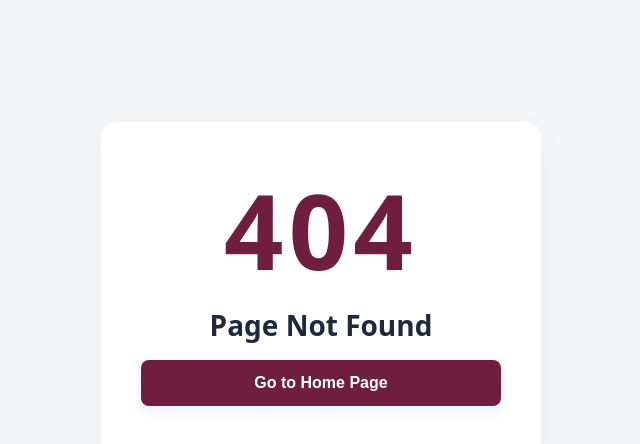
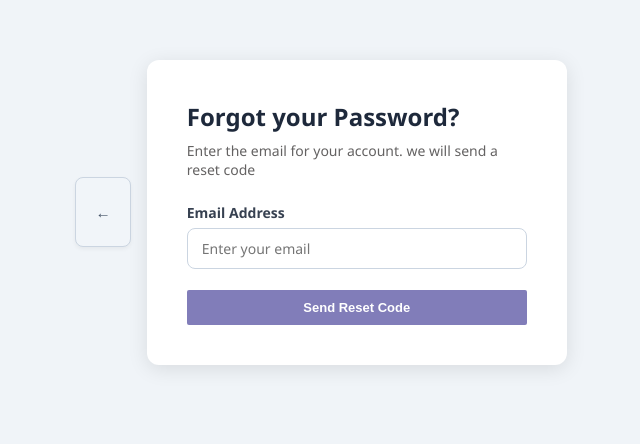
Before and after one commit to Freeuni-OOP/final-project-oop-final-project-tm, a React app in the folder frontend/: page /forgot-password in a window 1280 px wide. Before the commit this address had no page. Shown: the part 108-552 px from the top of the page, without its empty margins (319-959 px from the left). Built offline with nearby package versions, Linux system fonts and the light colour scheme; no server answers; the HTML template or start-up script is replaced by a standard one.

Commit message:
added forgot-password logic and UI

```diff
--- /dev/null
+++ b/frontend/src/components/Register_Login/ForgotPassword.css
@@ -0,0 +1,92 @@
+.forgot-container {
+    display: flex;
+    flex-direction: column;
+    align-items: center;
+    padding: 40px 20px;
+    gap: 16px;
+}
+
+.forgot-card {
+    background: #ffffff;
+    padding: 40px;
+    border-radius: 12px;
+    box-shadow: 0 4px 20px rgba(0, 0, 0, 0.1);
+    width: 100%;
+    max-width: 420px;
+}
+
+.forgot-card h2 {
+    margin-bottom: 8px;
+    color: #1e293b;
+    font-size: 24px;
+}
+
+.forgot-subtitle {
+    font-size: 14px;
+    color: #646262;
+    margin-bottom: 24px;
+}
+
+.input-group {
+    display: flex;
+    flex-direction: column;
+    margin-bottom: 16px;
+}
+
+.input-group label {
+    font-size: 14px;
+    font-weight: 600;
+    color: #374151;
+    margin-bottom: 6px;
+}
+
+.input-group input {
+    padding: 10px 14px;
+    border: 1px solid #cbd5e1;
+    border-radius: 8px;
+    font-size: 14px;
+    outline: none;
+    transition: border-color 0.2s;
+}
+
+.input-group input:focus {
+    border-color: #817db9;
+}
+
+.forgot-btn {
+    width: 100%;
+    padding: 10px;
+    background-color: #817db9;
+    color: #ffffff;
+    border: none;
+    border-radius: 2px;
+    font-size: 13px;
+    font-weight: bold;
+    cursor: pointer;
+    transition: background-color 0.2s;
+    margin-top: 5px;
+}
+
+.forgot-btn:hover {
+    background-color: #aaa4d7;
+}
+
+
+.alert {
+    padding: 10px 14px;
+    border-radius: 8px;
+    margin-bottom: 16px;
+    font-size: 14px;
+}
+
+.alert.error {
+    background-color: #fee2e2;
+    color: #991b1b;
+    border: 1px solid #fca5a5;
+}
+
+.alert.success {
+    background-color: #dcfce7;
+    color: #166534;
+    border: 1px solid #86efac;
+}
--- /dev/null
+++ b/frontend/src/components/Register_Login/ForgotPassword.jsx
@@ -0,0 +1,164 @@
+import { useState } from 'react';
+import {Link, useNavigate} from 'react-router-dom';
+import VerifyForm from './VerifyForm';
+import './ForgotPassword.css';
+
+const ForgotPassword = () => {
+    const navigate = useNavigate();
+
+    const [step, setStep] = useState(1);
+    const [email, setEmail] = useState('');
+    const [code, setCode] = useState('');
+    const [newPassword, setNewPassword] = useState('');
+    const [confirmPassword, setConfirmPassword] = useState('');
+    const [errorMessage, setErrorMessage] = useState('');
+    const [successMessage, setSuccessMessage] = useState('');
+    const [isSubmitting, setIsSubmitting] = useState(false);
+
+    const handleEmailSubmit = async (e) => {
+        e.preventDefault();
+        if (isSubmitting) return;
+        setIsSubmitting(true);
+        setErrorMessage('');
+        try {
+            const response = await fetch('http://localhost:8080/api/auth/forgot-password', {
+                method: 'POST',
+                headers: { 'Content-Type': 'application/json' },
+                body: JSON.stringify({ email }),
+            });
+
+            if (!response.ok) throw new Error(await response.text());
+
+            setStep(2);
+        } catch (error) {
+            setErrorMessage(error.message);
+        } finally {
+            setIsSubmitting(false);
+        }
+    };
+
+    const handleCodeSubmit = (e) => {
+        e.preventDefault();
+        if (!code) {
+            setErrorMessage('Please enter the code');
+            return;
+        }
+        setErrorMessage('');
+        setSuccessMessage('');
+        setStep(3);
+    };
+
+    const handleResetSubmit = async (e) => {
+        e.preventDefault();
+        if (isSubmitting) return;
+
+        if (newPassword !== confirmPassword) {
+            setErrorMessage('Passwords do not match');
+            return;
+        }
+
+        setIsSubmitting(true);
+        setErrorMessage('');
+
+        try {
+            const response = await fetch('http://localhost:8080/api/auth/reset-password', {
+                method: 'POST',
+                headers: { 'Content-Type': 'application/json' },
+                body: JSON.stringify({ email, code, newPassword }),
+            });
+
+            const text = await response.text();
+            if (!response.ok) throw new Error(text);
+
+            setSuccessMessage(text);
+            setTimeout(() => navigate('/login'), 2000);
+        } catch (error) {
+            setErrorMessage(error.message);
+            if (error.message.includes('Invalid')) setStep(2);
+        } finally {
+            setIsSubmitting(false);
+        }
+    };
+
+    return (
+        <div className="login-container">
+            <div className={"go-back-div"}>
+                <Link to={"/login"} className={"go-back-link"}>
+                    <button className={"go-back-button"}> ← </button>
+                </Link>
+            </div>
+
+            <div className="forgot-card">
+                {errorMessage && <div className="alert error">{errorMessage}</div>}
+                {successMessage && <div className="alert success">{successMessage}</div>}
+
+                {step === 1 && (
+                    <form onSubmit={handleEmailSubmit}>
+                        <h2>Forgot your Password?</h2>
+                        <p className="forgot-subtitle">
+                            Enter the email for your account. we will send a reset code
+                        </p>
+                        <div className="input-group">
+                            <label htmlFor="email">Email Address</label>
+                            <input
+                                type="email"
+                                id="email"
+                                value={email}
+                                onChange={(e) => setEmail(e.target.value)}
+                                required
+                                placeholder="Enter your email"
+                            />
+                        </div>
+                        <button type="submit" className="forgot-btn" disabled={isSubmitting}>
+                            {isSubmitting ? 'Sending...' : 'Send Reset Code'}
+                        </button>
+                    </form>
+                )}
+
+                {step === 2 && (
+                    <VerifyForm
+                        email={email}
+                        verificationCode={code}
+                        setVerificationCode={setCode}
+                        onSubmit={handleCodeSubmit}
+                        title="Enter Reset Code"
+                        buttonText="Verify Code"
+                    />
+                )}
+
+                {step === 3 && (
+                    <form onSubmit={handleResetSubmit}>
+                        <h2>New Password</h2>
+                        <div className="input-group">
+                            <label htmlFor="newPassword">New Password</label>
+                            <input
+                                type="password"
+                                id="newPassword"
+                                value={newPassword}
+                                onChange={(e) => setNewPassword(e.target.value)}
+                                required
+                                placeholder="Enter new password"
+                            />
+                        </div>
+                        <div className="input-group">
+                            <label htmlFor="confirmPassword">Confirm Password</label>
+                            <input
+                                type="password"
+                                id="confirmPassword"
+                                value={confirmPassword}
+                                onChange={(e) => setConfirmPassword(e.target.value)}
+                                required
+                                placeholder="Confirm new password"
+                            />
+                        </div>
+                        <button type="submit" className="forgot-btn" disabled={isSubmitting}>
+                            {isSubmitting ? 'Resetting...' : 'Reset Password'}
+                        </button>
+                    </form>
+                )}
+            </div>
+        </div>
+    );
+};
+
+export default ForgotPassword;
--- a/frontend/src/components/Register_Login/Login.jsx
+++ b/frontend/src/components/Register_Login/Login.jsx
@@ -120,6 +120,12 @@ const Login = () => {
                         </div>
 
                         <button type="submit" className="login-btn">Log In</button>
+
+                        <div className={"forgot-btn-card"}>
+                            <Link to={"/forgot-password"} className={"forgot-link"}>
+                                <button className={"forgot-btn"}> Forgot your password? </button>
+                            </Link>
+                        </div>
                     </form>
                 ):(
                     <>
--- a/frontend/src/components/Register_Login/Register.css
+++ b/frontend/src/components/Register_Login/Register.css
@@ -96,6 +96,11 @@
     font-weight: bold;
 }
 
+.verification-subtitle {
+    font-size: 14px;
+    color: #646262;
+    margin-bottom: 24px;
+}
 .register-btn {
     width: 100%;
     padding: 0.75rem;
--- a/frontend/src/components/Register_Login/Register.jsx
+++ b/frontend/src/components/Register_Login/Register.jsx
@@ -1,5 +1,5 @@
 import { useState } from 'react';
-import {useOutletContext, useNavigate, Link} from 'react-router-dom';
+import { useOutletContext, useNavigate, Link } from 'react-router-dom';
 import RegisterForm from './RegisterForm';
 import VerifyForm from './VerifyForm';
 import './Register.css';
@@ -12,6 +12,7 @@ const Register = () => {
     const [last_name, setLast_name] = useState('');
     const [email, setEmail] = useState('');
     const [password, setPassword] = useState('');
+    const [confirmPassword, setConfirmPassword] = useState('');
     const [verificationCode, setVerificationCode] = useState('');
     const [isRegistered, setIsRegistered] = useState(false);
     const [isSubmitting, setIsSubmitting] = useState(false);
@@ -22,6 +23,10 @@ const Register = () => {
         e.preventDefault();
         if (isSubmitting) return;
 
+        if (password !== confirmPassword) {
+            setErrorMessage('Passwords do not match.');
+            return;
+        }
         setIsSubmitting(true);
         setErrorMessage('');
         setSuccessMessage('');
@@ -34,7 +39,6 @@ const Register = () => {
             });
 
             const responseText = await response.text();
-
             if (!response.ok) throw new Error(responseText || 'Registration failed!');
 
             setSuccessMessage(responseText);
@@ -66,6 +70,7 @@ const Register = () => {
             setLast_name('');
             setEmail('');
             setPassword('');
+            setConfirmPassword('');
             setVerificationCode('');
             setCurrentUser(userData);
             navigate('/');
@@ -92,10 +97,11 @@ const Register = () => {
                         last_name={last_name} setLast_name={setLast_name}
                         email={email} setEmail={setEmail}
                         password={password} setPassword={setPassword}
+                        confirmPassword={confirmPassword} setConfirmPassword={setConfirmPassword}
                         isSubmitting={isSubmitting}
                         onSubmit={handleRegisterSubmit}
                     />
-                ) :(
+                ) : (
                     <VerifyForm
                         email={email}
                         verificationCode={verificationCode}
--- a/frontend/src/components/Register_Login/RegisterForm.jsx
+++ b/frontend/src/components/Register_Login/RegisterForm.jsx
@@ -1,9 +1,8 @@
-import {Link} from "react-router-dom";
-
 const RegisterForm = ({first_name, setFirst_name,
                           last_name, setLast_name,
                           email, setEmail,
                           password, setPassword, isSubmitting,
+                          confirmPassword, setConfirmPassword,
                           onSubmit
                       }) => {
     return (
@@ -53,11 +52,18 @@ const RegisterForm = ({first_name, setFirst_name,
                     placeholder="Create a password"
                 />
             </div>
-            <button
-                type="submit"
-                className="register-btn"
-                disabled={isSubmitting}
-            >
+            <div className="input-group">
+                <label htmlFor="confirmPassword">Confirm Password</label>
+                <input
+                    type="password"
+                    id="confirmPassword"
+                    value={confirmPassword}
+                    onChange={(e) => setConfirmPassword(e.target.value)}
+                    required
+                    placeholder="Confirm your password"
+                />
+            </div>
+            <button type="submit" className="register-btn" disabled={isSubmitting}>
                 {isSubmitting ? 'Registering...' : 'Register'}
             </button>
         </form>
--- a/frontend/src/components/Register_Login/VerifyForm.jsx
+++ b/frontend/src/components/Register_Login/VerifyForm.jsx
@@ -1,8 +1,10 @@
-const VerifyForm = ({ email, verificationCode, setVerificationCode, onSubmit }) => {
+const VerifyForm = ({ email, verificationCode, setVerificationCode, onSubmit,
+                        title = "Verify Your Email",
+                        buttonText = "Verify Account"}) => {
     return (
         <form onSubmit={onSubmit}>
-            <h2>Verify Your Email</h2>
-            <p style={{ fontSize: '14px', color: '#698dac', marginBottom: '20px' }}>
+            <h2>{title}</h2>
+            <p className="verification-subtitle">
                 We sent a 6-digit confirmation code to <strong>{email}</strong>.
             </p>
             <div className="input-group">
@@ -17,7 +19,7 @@ const VerifyForm = ({ email, verificationCode, setVerificationCode, onSubmit })
                     placeholder="000000"
                 />
             </div>
-            <button type="submit" className="register-btn">Verify Account</button>
+            <button type="submit" className="register-btn">{buttonText}</button>
         </form>
     );
 };
--- a/frontend/src/main.jsx
+++ b/frontend/src/main.jsx
@@ -14,6 +14,7 @@ import PrivateProfile from "./Profile/Pages/PrivateProfile.jsx";
 import ProfileEdit from "./Profile/Pages/ProfileEdit.jsx";
 import ServiceCreation from "./service-creation/pages/ServiceCreation.jsx";
 import SettingCalendar from "./features/calendar/SettingCalendar.jsx";
+import ForgotPassword from './components/Register_Login/ForgotPassword.jsx';
 
 const routers = createBrowserRouter([
     {
@@ -30,11 +31,12 @@ const routers = createBrowserRouter([
                     { path: "profile/edit", element: <ProfileEdit />},
                     { path: "profile/edit", element: <ProfileEdit />},
                     { path: "service-creation", element: <ServiceCreation /> },
-                    { path: "calendar/:serviceId", element: <SettingCalendar />}
+                    { path: "calendar/:serviceId", element: <SettingCalendar />},
                 ]
             },
             { path: "login", element: <Login /> },
             { path: "register", element: <Register /> },
+            { path: "forgot-password", element: <ForgotPassword /> },
         ]
     },
     { path: "*", element: <PageNotFound /> }
```
Also changed, not shown: 2 other files (tests, documents, lock files or other folders).
